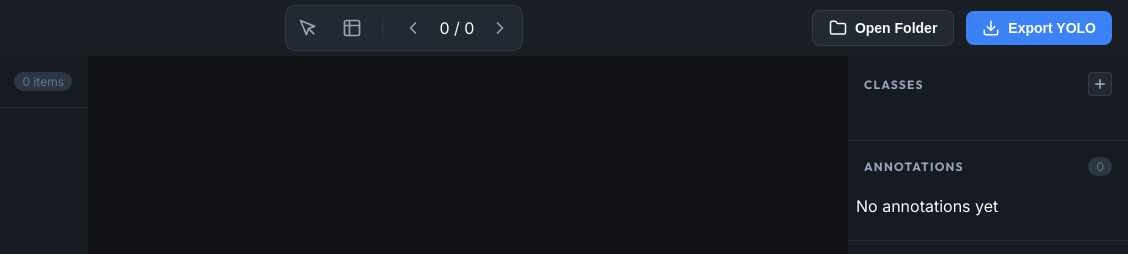
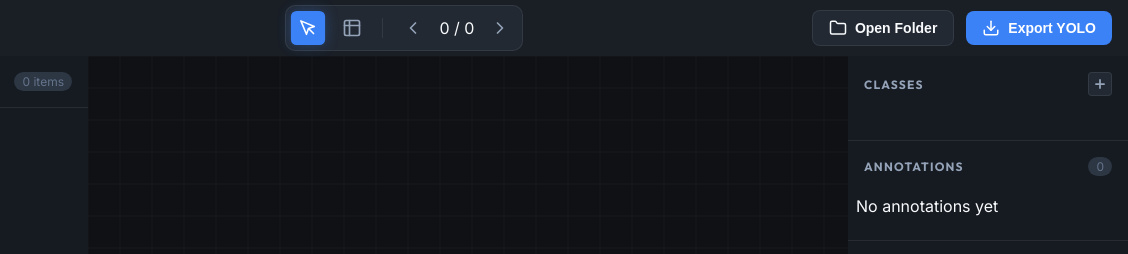
Before and after one commit to andhiyaulhaq/VisionTag, a website built with Vite: page index.html in a window 1280 px wide. Shown: the top 254 px of the page, 152-1280 px from the left. Built offline with nearby package versions, Linux system fonts and the light colour scheme.

Commit message:
style: update tool button active state styles
- Apply active styles to both :active and .active classes
- Increase box-shadow intensity
- Adjust scale transform for smoother visual feedback

```diff
--- a/css/style.css
+++ b/css/style.css
@@ -261,11 +261,11 @@ canvas {
     transform: translateY(-2px);
 }
 
-.tool-btn:active {
+.tool-btn:active, .tool-btn.active {
     background: var(--accent);
     color: white;
-    box-shadow: 0 0 10px var(--accent-glow);
-    transform: translateY(0) scale(0.9);
+    box-shadow: 0 0 15px var(--accent-glow);
+    transform: translateY(0) scale(0.95);
 }
 
 .btn {
```
